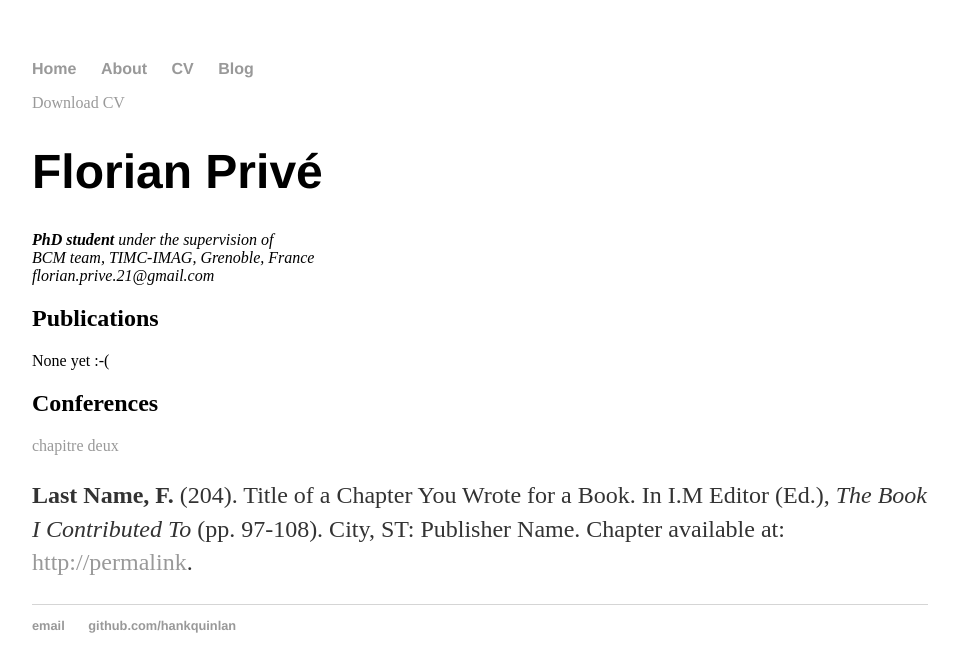
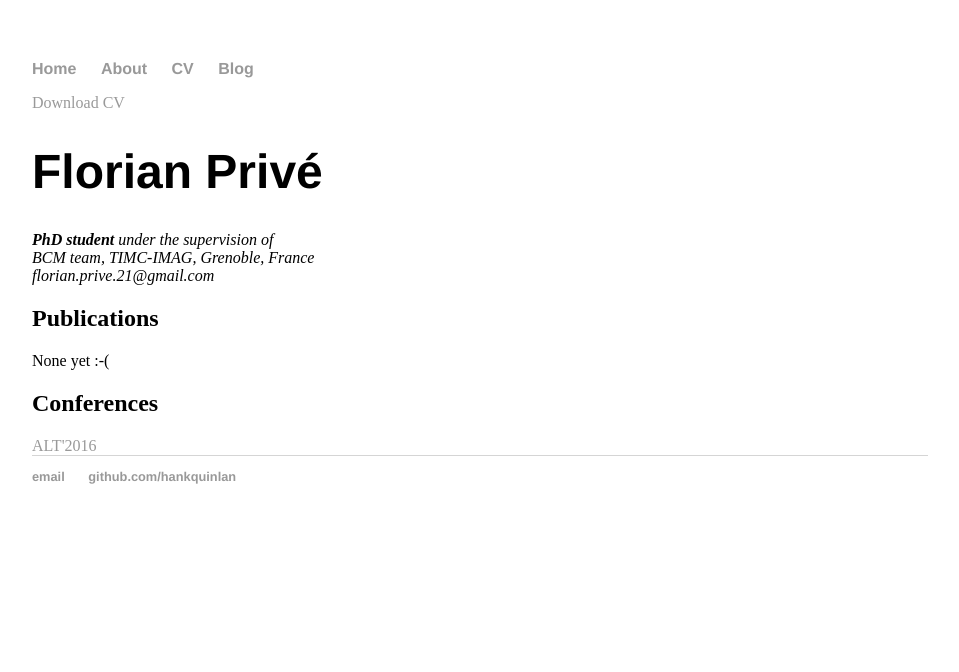
Before and after one commit to privefl/privefl.github.io, a Jekyll site: the page built from cv/index.html, in a window 1280 px wide. Shown: the top 672 px of the page, without its empty margins (160-1119 px from the left). Built offline with Jekyll 4.4.1, drawn with Linux system fonts in a browser that asks for light colours.

Commit message:
Update index.html

```diff
--- a/cv/index.html
+++ b/cv/index.html
@@ -19,11 +19,6 @@
 
 					<h2>Conferences</h2>
 
-					<A href="chapitre2.html">chapitre deux</A>
-
-					<p><strong>Last Name, F.</strong> (204). Title of a Chapter You Wrote for a Book.
-					In I.M Editor (Ed.), <em>The Book I Contributed To</em> (pp. 97-108).
-					City, ST: Publisher Name. Chapter available at: <a href="#">http://permalink</a>.
-
+					<A href="http://alt2016.sciencesconf.org/">ALT'2016</A>
 
 </div>
```
